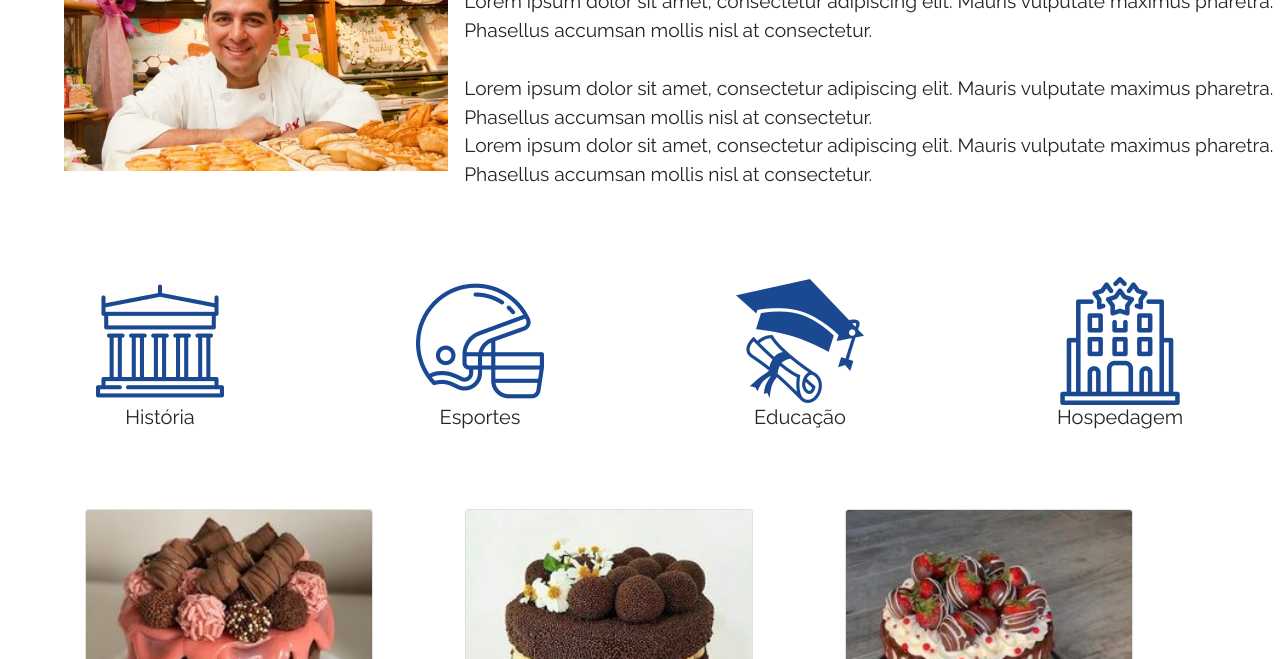
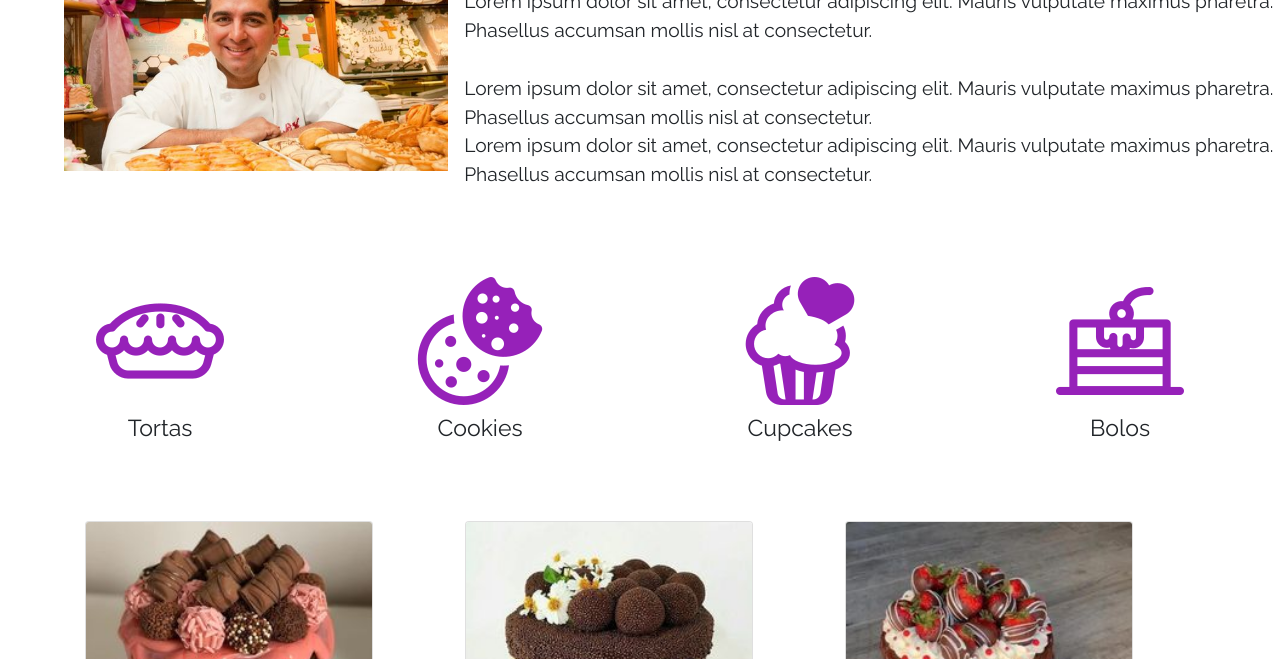
Before and after one commit to anavitoriambb/etec, a plain HTML site: page index.html in a window 1280 px wide. Shown: the part 441-1100 px from the top of the page. Drawn offline with Linux system fonts and the light colour scheme; a web font is replaced by a local one.

Commit message:
commit jumbotron final

```diff
--- a/css/ana.css
+++ b/css/ana.css
@@ -5,7 +5,8 @@ body {
     font-size: 1.2em;
 }
 
-.text-title {
+
+/*.text-title {
     font-family: 'akronim', cursive;
     font-size: 8em;
 }
@@ -13,7 +14,7 @@ body {
 .text-title-xs {
     font-family: 'akronim', cursive;
     font-size: 4em;
-}
+}*/
 
 .menuu {
     background: linear-gradient(to bottom, #ffb8b8 13%, #ffff 100%);
@@ -68,3 +69,13 @@ body {
 .paragrafo p {
     margin-left: 2%;
 }
+
+.figura {
+    text-align: center;
+}
+
+h6 {
+    margin-top: 3%;
+    font-family: 'Raleway', sans-serif;
+    font-size: 1.2em;
+}
--- a/index.html
+++ b/index.html
@@ -70,21 +70,21 @@
     <div class="container-fluid">
         <div class="row">
 
-            <div class="col-12 col-sm-6 col-md-3 text-center pt-2 pb-2 pt-md-4 pb-md-5">
-                <img class="pt-5" src="img1/img/history.png">
-                <h5>História</h5>
+            <div class="col-12 col-sm-6 col-md-3 text-center pt-2 pb-2 pt-md-4 pb-md-5 figura">
+                <img class="pt-5" src="img1/img/pie.png">
+                <h6>Tortas</h6>
             </div>
-            <div class="col-12 col-sm-6 col-md-3 text-center pt-2 pb-2 pt-md-4 pb-md-5">
-                <img class=" pt-5" src="img1/img/american-football-helmet.png">
-                <h5>Esportes</h5>
+            <div class="col-12 col-sm-6 col-md-3 text-center pt-2 pb-2 pt-md-4 pb-md-5 figura">
+                <img class=" pt-5" src="img1/img/christmas-cookies.png">
+                <h6>Cookies</h6>
             </div>
-            <div class="col-12 col-sm-6 col-md-3 text-center pt-2 pb-2 pt-md-4 pb-md-5">
-                <img class=" pt-5" src="img1/img/gradu.png">
-                <h5>Educação</h5>
+            <div class="col-12 col-sm-6 col-md-3 text-center pt-2 pb-2 pt-md-4 pb-md-5 figura">
+                <img class=" pt-5" src="img1/img/muffin-decorated.png">
+                <h6>Cupcakes</h6>
             </div>
-            <div class="col-12 col-sm-6 col-md-3 text-center pt-2 pb-2 pt-md-4 pb-md-5">
-                <img class=" pt-5" src="img1/img/hotelll.png">
-                <h5>Hospedagem</h5>
+            <div class="col-12 col-sm-6 col-md-3 text-center pt-2 pb-2 pt-md-4 pb-md-5 figura">
+                <img class=" pt-5" src="img1/img/cake-slice.png">
+                <h6>Bolos</h6>
             </div>
         </div>
     </div>
```
Also changed, not shown: img1/img/cake-slice.png (added), img1/img/christmas-cookies.png (added), img1/img/muffin-decorated.png (added), img1/img/pie.png (added), img1/img/piece.png (added).
